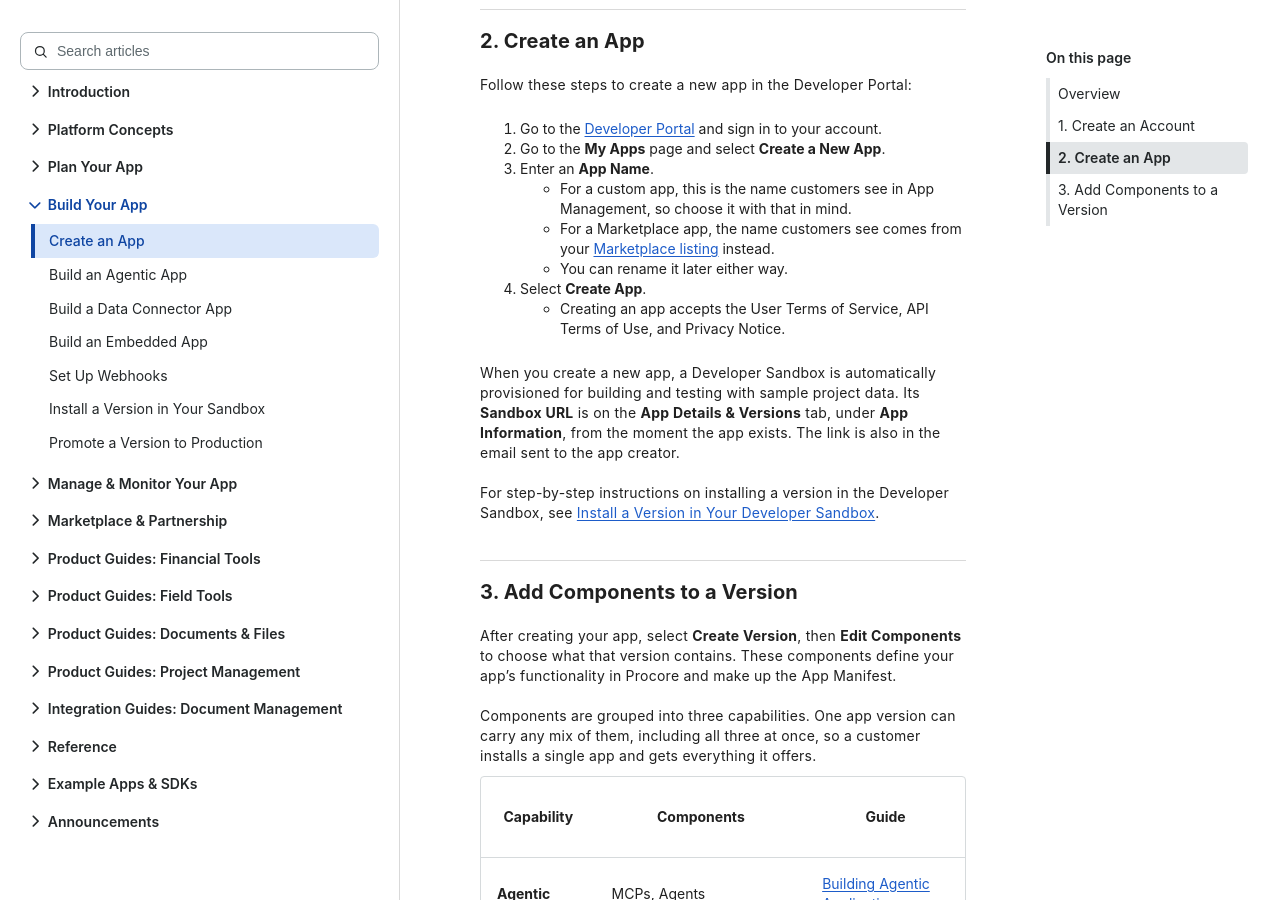
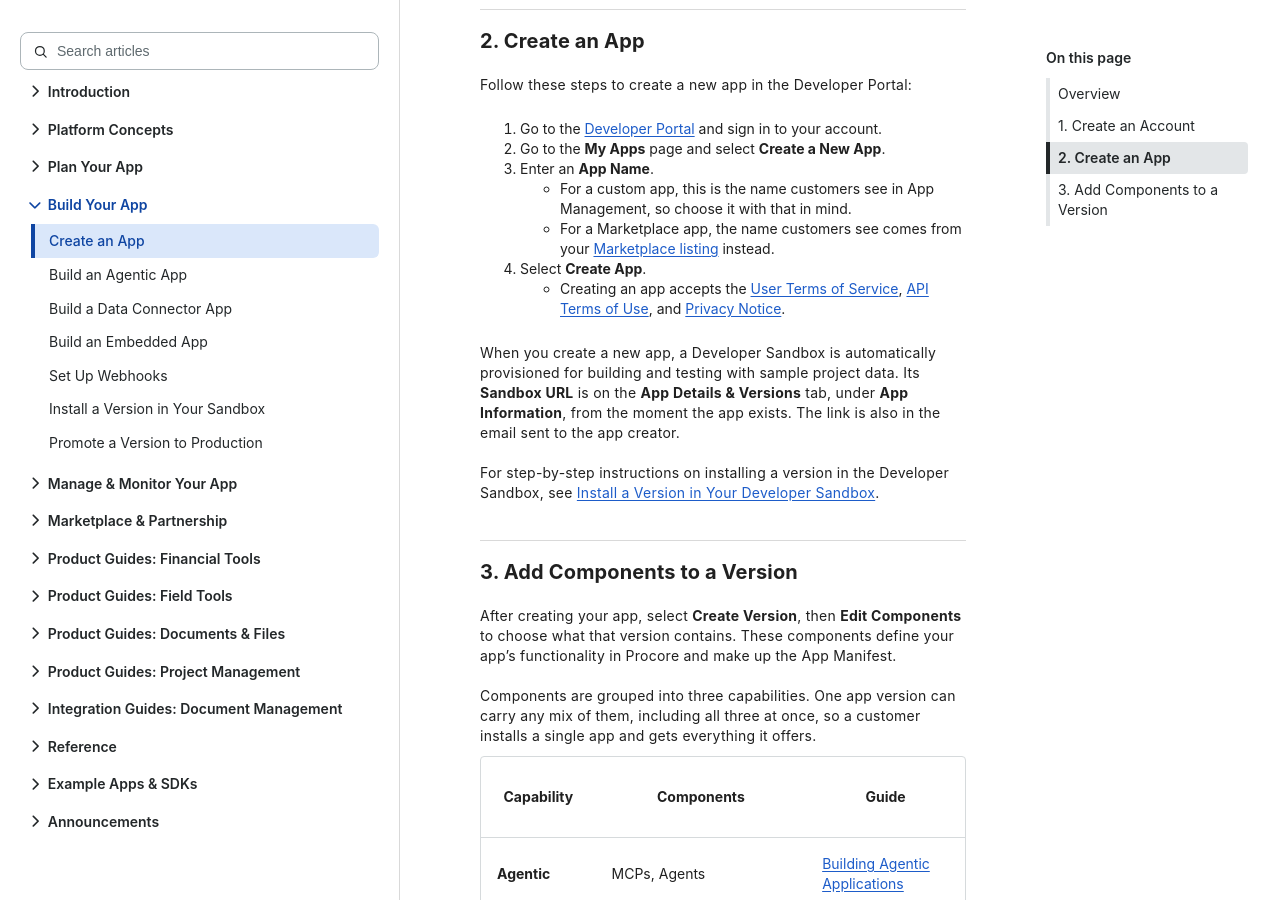
Before and after one commit to procore/documentation, a Jekyll site: the page built from building_applications/building_apps_create_new.md, in a window 1280 px wide and 900 px high, scrolled down 827 px. Built offline with Jekyll 4.4.1, drawn with Linux system fonts in a browser that asks for light colours; comment, search, counter and statistics services are not loaded.

Commit message:
docs: link the three legal agreements on the Create App step
Drops "You can rename it later either way" and links each agreement
named in the consent line.

Contract ids verified against the Procore Legal Center rather than
taken on trust:

  contract-syqj4fbct  User Terms of Service
  contract-hymckkfc9  API Terms of Use
  contract-r17jbfz5y  Privacy Notice

This matters because the ids supplied for User Terms of Service and
Privacy Notice were transposed. Following them would have pointed
"User Terms of Service" at the Privacy Notice and vice versa, and would
also have contradicted three existing pages - verification_and_production_access.md
and api_security_overview.md - which already link syqj4fbct as the User
Terms of Service, correctly.

Co-Authored-By: Claude Opus 5 <noreply@anthropic.com>

```diff
--- a/building_applications/building_apps_create_new.md
+++ b/building_applications/building_apps_create_new.md
@@ -31,9 +31,8 @@ Follow these steps to create a new app in the Developer Portal:
 3. Enter an **App Name**.
    - For a custom app, this is the name customers see in App Management, so choose it with that in mind.
    - For a Marketplace app, the name customers see comes from your [Marketplace listing]({{ site.url }}{{ site.baseurl }}{% link app_marketplace/marketplace_listing_guidelines.md %}) instead.
-   - You can rename it later either way.
 4. Select **Create App**.
-   - Creating an app accepts the User Terms of Service, API Terms of Use, and Privacy Notice.
+   - Creating an app accepts the <a href="https://procore.pactsafe.io/legal.html#contract-syqj4fbct" target="_blank">User Terms of Service</a>, <a href="https://procore.pactsafe.io/legal.html#contract-hymckkfc9" target="_blank">API Terms of Use</a>, and <a href="https://procore.pactsafe.io/legal.html#contract-r17jbfz5y" target="_blank">Privacy Notice</a>.
 
 When you create a new app, a Developer Sandbox is automatically provisioned for building and testing with sample project data. Its **Sandbox URL** is on the **App Details & Versions** tab, under **App Information**, from the moment the app exists. The link is also in the email sent to the app creator.
 
```
